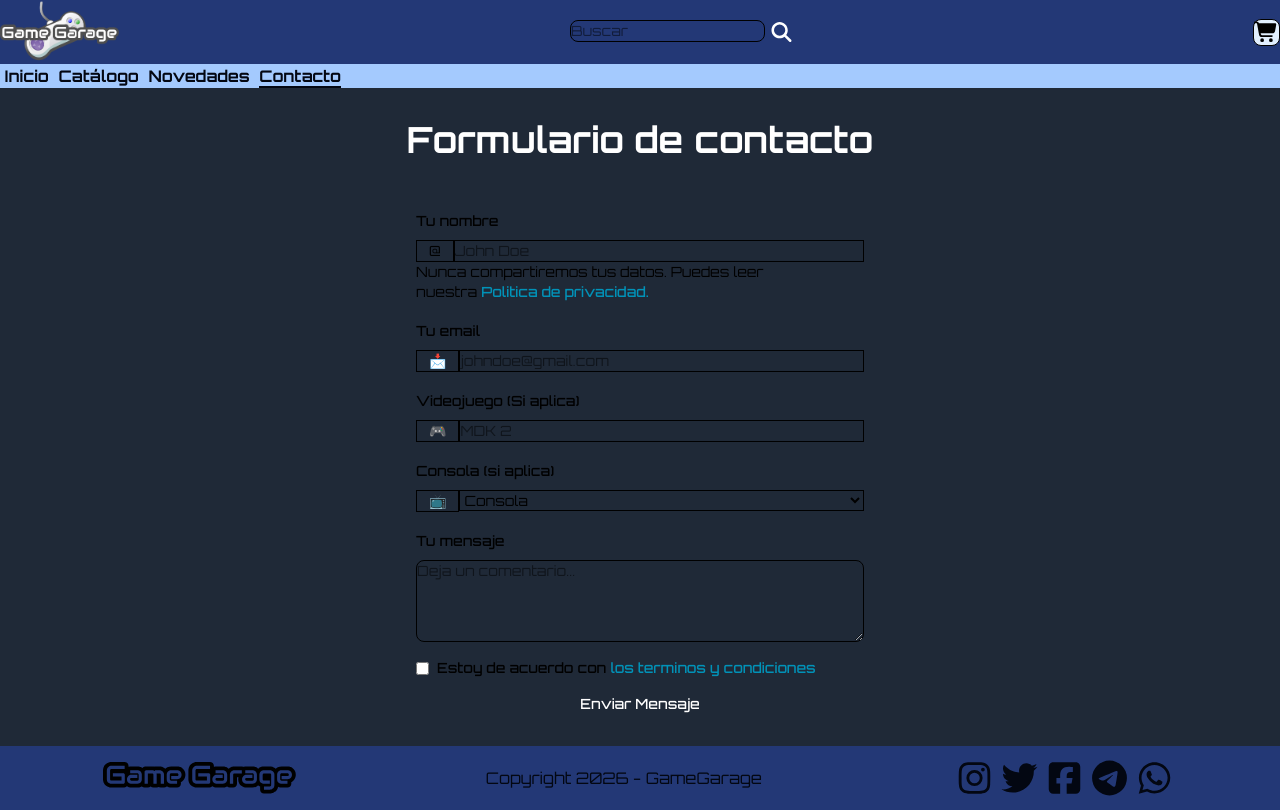
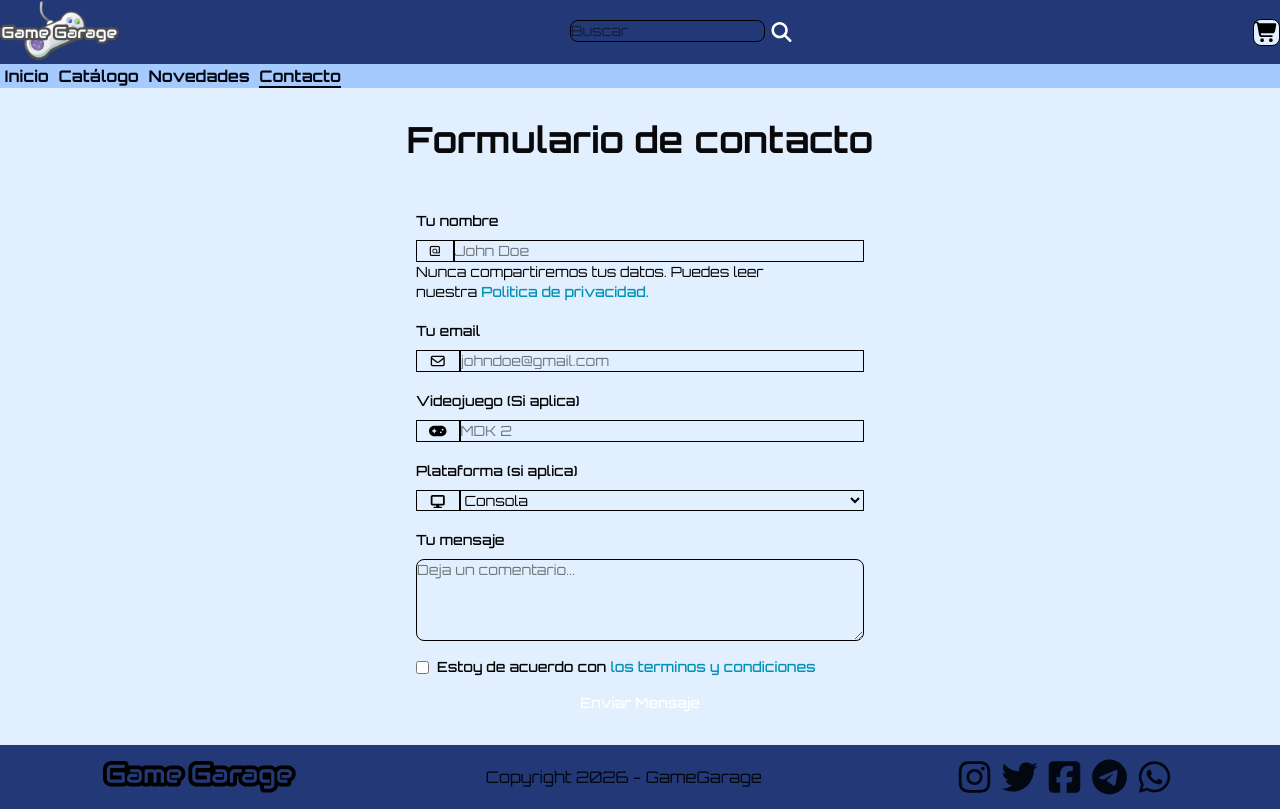
Before and after one commit to LeonardoMuranodev/tienda_online_videojuegos, a React (Vite) app: page /contacto in a window 1280 px wide. Built offline with nearby package versions, Linux system fonts and the light colour scheme.

Commit message:
fix tema claro

```diff
--- a/src/pages/Contacto.jsx
+++ b/src/pages/Contacto.jsx
@@ -1,6 +1,9 @@
-import {Label, TextInput, Checkbox, Button, HelperText, Textarea, Select} from "flowbite-react"
+import {Label, TextInput, Checkbox, Button, HelperText, Textarea, Select, createTheme, ThemeProvider} from "flowbite-react"
 import { Link } from "react-router";
 import { useForm } from "react-hook-form";
+import { FontAwesomeIcon } from "@fortawesome/react-fontawesome";
+import { faEnvelope } from "@fortawesome/free-regular-svg-icons";
+import { faDisplay, faGamepad } from "@fortawesome/free-solid-svg-icons";
 
 function Contacto() {
 
@@ -10,10 +13,9 @@ function Contacto() {
         console.log("Formulario enviado")
     }
 
-
     return (
-        <section className="flex flex-col items-center p-8">
-            <h3 className="text-4xl font-bold text-white text-center mb-12">
+        <section className="flex flex-col items-center p-8 bg-blue-100">
+            <h3 className="text-4xl font-bold text-zinc-950 dark:text-gray-50 text-center mb-12">
                 Formulario de contacto
             </h3>
             <form onSubmit={handleSubmit(FormSubmit)} className="flex max-w-md flex-col gap-4" noValidate>
@@ -51,7 +53,7 @@ function Contacto() {
                     id="email"
                     type="email"
                     placeholder="johndoe@gmail.com"
-                    addon="📩"
+                    addon={<FontAwesomeIcon icon={ faEnvelope } />}
                     shadow
                     color={errors.email ? "failure" :"success"}
                     />
@@ -69,7 +71,7 @@ function Contacto() {
                     id="videojuego"
                     type="text"
                     placeholder="MDK 2"
-                    addon="🎮"
+                    addon={<FontAwesomeIcon icon={faGamepad} />}
                     color={errors.videojuego ? "failure" :"success"}
                     shadow />
                     <HelperText>
@@ -78,9 +80,9 @@ function Contacto() {
                 </div>
                 <div className="max-w-md">
                     <div className="mb-2 block">
-                        <Label htmlFor="countries">Consola (si aplica)</Label>
+                        <Label htmlFor="plataform">Plataforma (si aplica)</Label>
                     </div>
-                    <Select addon="📺" id="countries">
+                    <Select addon={<FontAwesomeIcon icon={ faDisplay } />} id="plataform">
                         <option>Consola</option>
                         <option>PC</option>
                         <option>PS 1</option>
```
